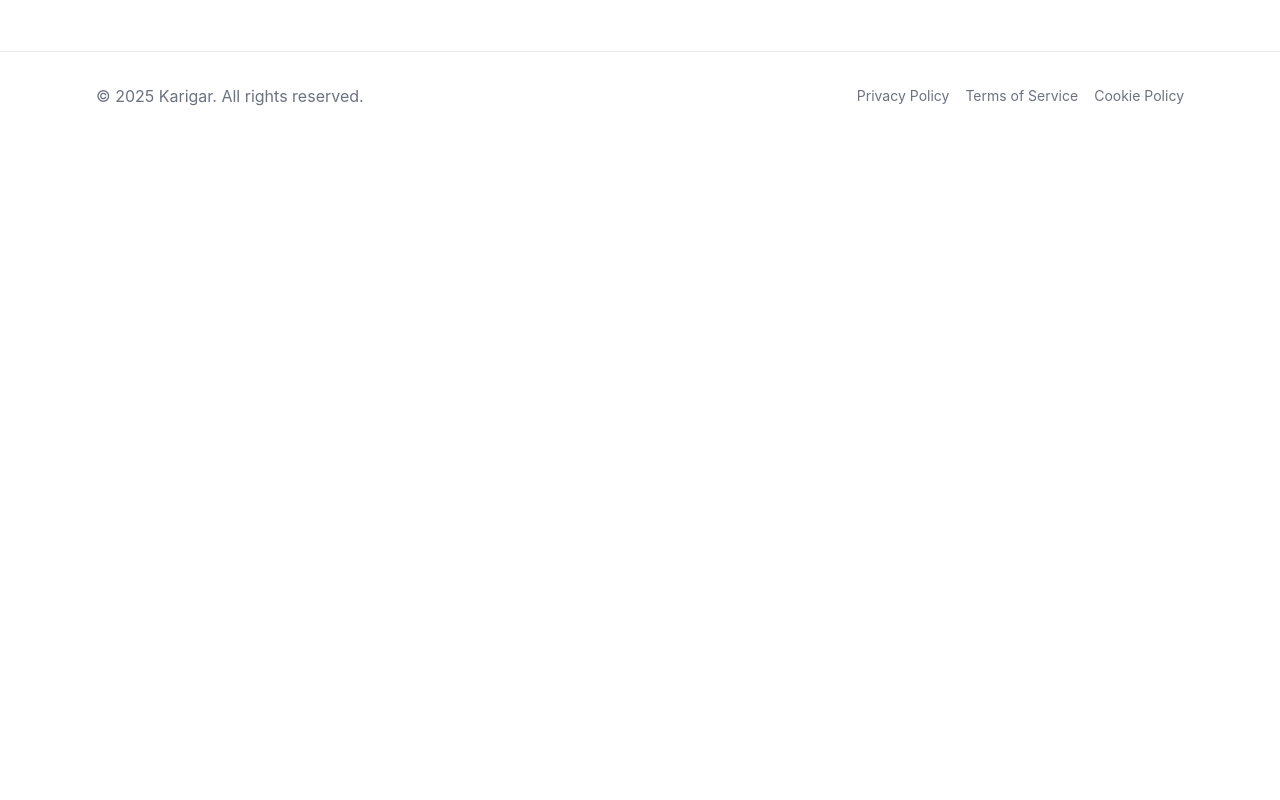
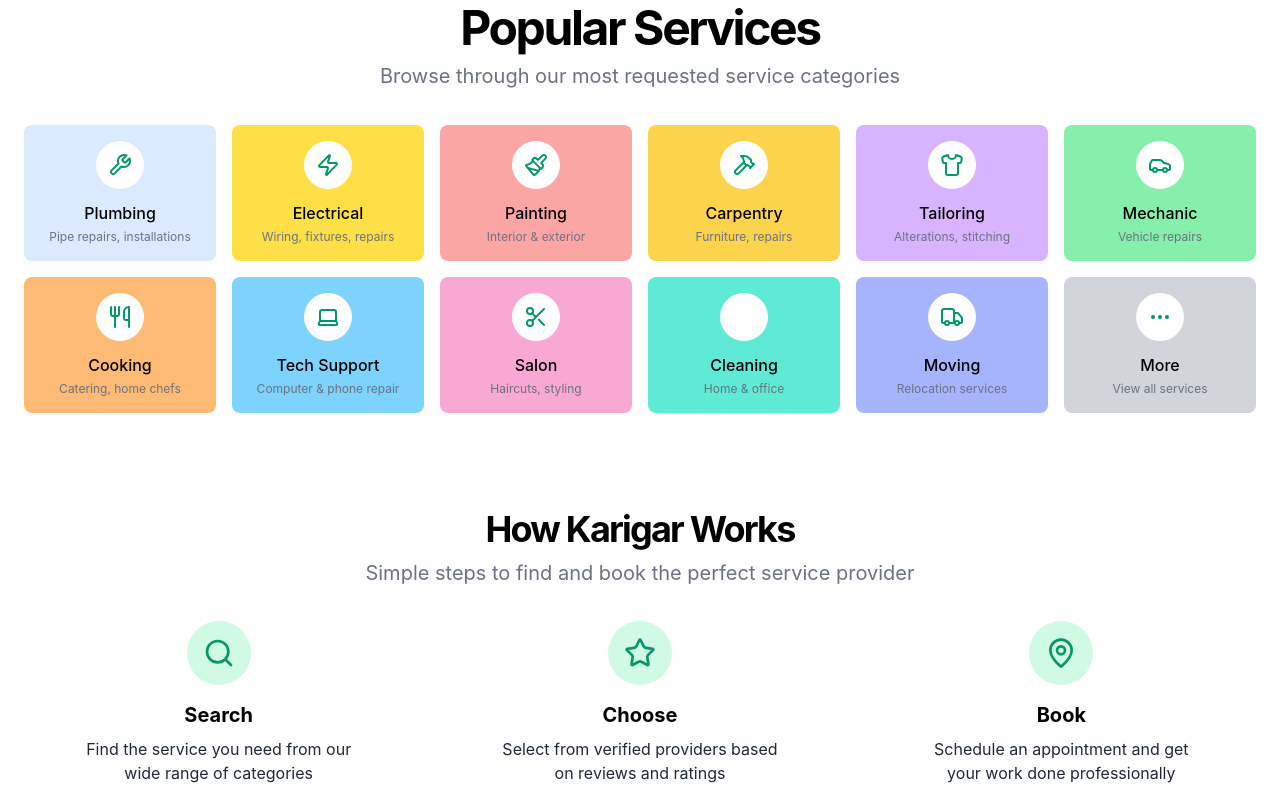
Before and after one commit to HamzaNaveed19/Karigar-Frontend, a React (Vite) app: page / in a window 1280 px wide. Shown: the part 900-1700 px from the top of the page. Before the commit the page ends 1040 px from the top, so only its background shows below. Built offline with nearby package versions, Linux system fonts and the light colour scheme.

Commit message:
Integrate Landing page with Hero section, Popular categories and how Karigar works section.

```diff
--- a/src/App.jsx
+++ b/src/App.jsx
@@ -3,11 +3,13 @@
 import UserProfilePage from "./Pages/UserProfilePage";
 import Footer from "./Components/Footer";
 import BookingsPage from "./Pages/BookingsPage";
+import HomePage from "./Pages/HomePage";
 
 const App = () => {
   return (
     <>
-      <BookingsPage></BookingsPage>
+      {/* <BookingsPage></BookingsPage> */}
+      <HomePage></HomePage>
       <Footer></Footer>
     </>
   );
--- /dev/null
+++ b/src/Components/Home/Categories.jsx
@@ -0,0 +1,97 @@
+import React from "react";
+import CategoryCard from "./CategoryCard";
+
+function Categories() {
+  return (
+    <section className="py-12 md:py-16">
+      <div className="container px-4 md:px-6">
+        <div className="flex flex-col items-center justify-center space-y-4 text-center">
+          <div className="space-y-2">
+            <h2 className="text-3xl font-bold tracking-tighter sm:text-4xl md:text-5xl">
+              Popular Services
+            </h2>
+            <p className="max-w-[900px] text-gray-500 md:text-xl/relaxed">
+              Browse through our most requested service categories
+            </p>
+          </div>
+        </div>
+        <div className="mt-8 grid grid-cols-2 gap-4 md:grid-cols-4 lg:grid-cols-6">
+          <CategoryCard
+            icon="Wrench"
+            title="Plumbing"
+            description="Pipe repairs, installations"
+            color="bg-blue-100"
+          />
+          <CategoryCard
+            icon="Zap"
+            title="Electrical"
+            description="Wiring, fixtures, repairs"
+            color="bg-yellow-300"
+          />
+          <CategoryCard
+            icon="Paintbrush"
+            title="Painting"
+            description="Interior & exterior"
+            color="bg-red-300"
+          />
+          <CategoryCard
+            icon="Hammer"
+            title="Carpentry"
+            description="Furniture, repairs"
+            color="bg-amber-300"
+          />
+          <CategoryCard
+            icon="Shirt"
+            title="Tailoring"
+            description="Alterations, stitching"
+            color="bg-purple-300"
+          />
+          <CategoryCard
+            icon="Car"
+            title="Mechanic"
+            description="Vehicle repairs"
+            color="bg-green-300"
+          />
+          <CategoryCard
+            icon="Utensils"
+            title="Cooking"
+            description="Catering, home chefs"
+            color="bg-orange-300"
+          />
+          <CategoryCard
+            icon="Laptop"
+            title="Tech Support"
+            description="Computer & phone repair"
+            color="bg-sky-300"
+          />
+          <CategoryCard
+            icon="Scissors"
+            title="Salon"
+            description="Haircuts, styling"
+            color="bg-pink-300"
+          />
+          <CategoryCard
+            icon="Broom"
+            title="Cleaning"
+            description="Home & office"
+            color="bg-teal-300"
+          />
+          <CategoryCard
+            icon="Truck"
+            title="Moving"
+            description="Relocation services"
+            color="bg-indigo-300"
+          />
+          <CategoryCard
+            icon="MoreHorizontal"
+            title="More"
+            description="View all services"
+            color="bg-gray-300"
+          />
+        </div>
+      </div>
+    </section>
+  );
+}
+
+export default Categories;
--- /dev/null
+++ b/src/Components/Home/CategoryCard.jsx
@@ -0,0 +1,23 @@
+import * as LucideIcons from "lucide-react";
+
+export default function CategoryCard({ icon, title, description, color }) {
+  const IconComponent = LucideIcons[icon];
+
+  return (
+    // <Link href={`/services/${title.toLowerCase()}`}>
+
+    <div
+      className={`flex flex-col items-center rounded-lg p-4 text-center transition-all hover:shadow-md ${color}`}
+    >
+      <div className="mb-3 flex h-12 w-12 items-center justify-center rounded-full bg-white">
+        {IconComponent && (
+          <IconComponent className="h-6 w-6 text-emerald-600" />
+        )}
+      </div>
+      <h3 className="mb-1 font-medium">{title}</h3>
+      <p className="text-xs text-gray-500">{description}</p>
+    </div>
+
+    // </Link>
+  );
+}
--- /dev/null
+++ b/src/Components/Home/HeroSection.jsx
@@ -0,0 +1,13 @@
+import React from "react";
+
+function HeroSection() {
+  return (
+    <img
+      src="/landing.png"
+      alt="Karigar service providers"
+      className="w-full  max-h-[105vh] "
+    />
+  );
+}
+
+export default HeroSection;
--- /dev/null
+++ b/src/Components/Home/HowItWorks.jsx
@@ -0,0 +1,61 @@
+import React from "react";
+import { Search, MapPin, Star } from "lucide-react";
+
+function HowItWorks() {
+  return (
+    <section className="py-12 md:py-8">
+      <div className="container px-4 md:px-6">
+        <div className="flex flex-col items-center justify-center space-y-4 text-center">
+          <div className="space-y-2">
+            <h2 className="text-3xl font-bold tracking-tighter sm:text-4xl">
+              How Karigar Works
+            </h2>
+            <p className="max-w-[900px] text-gray-500 md:text-xl/relaxed">
+              Simple steps to find and book the perfect service provider
+            </p>
+          </div>
+        </div>
+        <div className="mt-8 grid gap-8 md:grid-cols-3">
+          <div className="flex flex-col items-center space-y-4 text-center">
+            <div className="flex h-16 w-16 items-center justify-center rounded-full bg-emerald-100 text-emerald-600">
+              <Search className="h-8 w-8" />
+            </div>
+            <div className="space-y-2">
+              <h3 className="text-xl font-bold">Search</h3>
+              <p className="text-gray-800">
+                Find the service you need from our
+                <br /> wide range of categories
+              </p>
+            </div>
+          </div>
+          <div className="flex flex-col items-center space-y-4 text-center">
+            <div className="flex h-16 w-16 items-center justify-center rounded-full bg-emerald-100 text-emerald-600">
+              <Star className="h-8 w-8" />
+            </div>
+            <div className="space-y-2">
+              <h3 className="text-xl font-bold">Choose</h3>
+              <p className="text-gray-800">
+                Select from verified providers based
+                <br /> on reviews and ratings
+              </p>
+            </div>
+          </div>
+          <div className="flex flex-col items-center space-y-4 text-center">
+            <div className="flex h-16 w-16 items-center justify-center rounded-full bg-emerald-100 text-emerald-600">
+              <MapPin className="h-8 w-8" />
+            </div>
+            <div className="space-y-2">
+              <h3 className="text-xl font-bold">Book</h3>
+              <p className="text-gray-800">
+                Schedule an appointment and get <br />
+                your work done professionally
+              </p>
+            </div>
+          </div>
+        </div>
+      </div>
+    </section>
+  );
+}
+
+export default HowItWorks;
--- /dev/null
+++ b/src/Pages/HomePage.jsx
@@ -0,0 +1,18 @@
+import React from "react";
+import HeroSection from "../Components/Home/HeroSection";
+import HowItWorks from "../Components/Home/HowItWorks";
+import Categories from "../Components/Home/Categories";
+
+function HomePage() {
+  return (
+    <main className="flex-1">
+      <HeroSection></HeroSection>
+
+      <Categories></Categories>
+
+      <HowItWorks></HowItWorks>
+    </main>
+  );
+}
+
+export default HomePage;
```
Also changed, not shown: public/landing.png (added).
